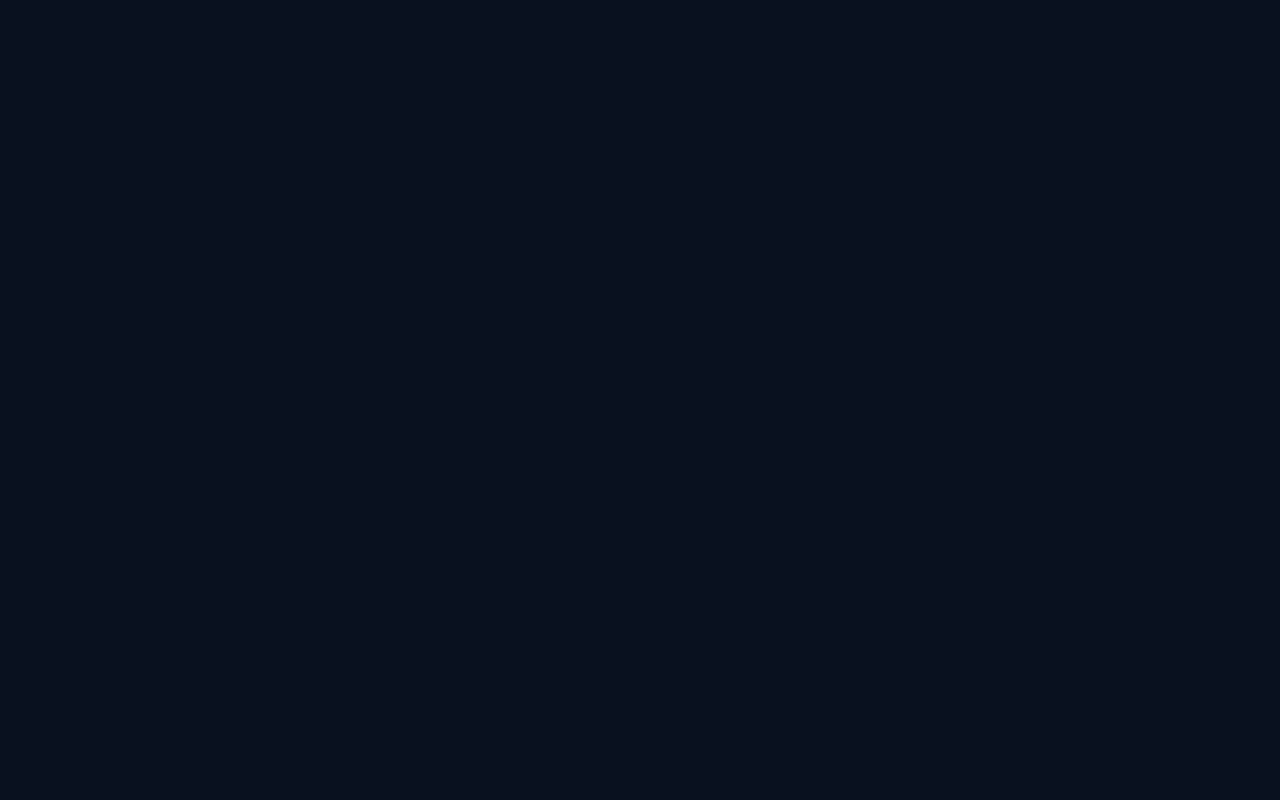
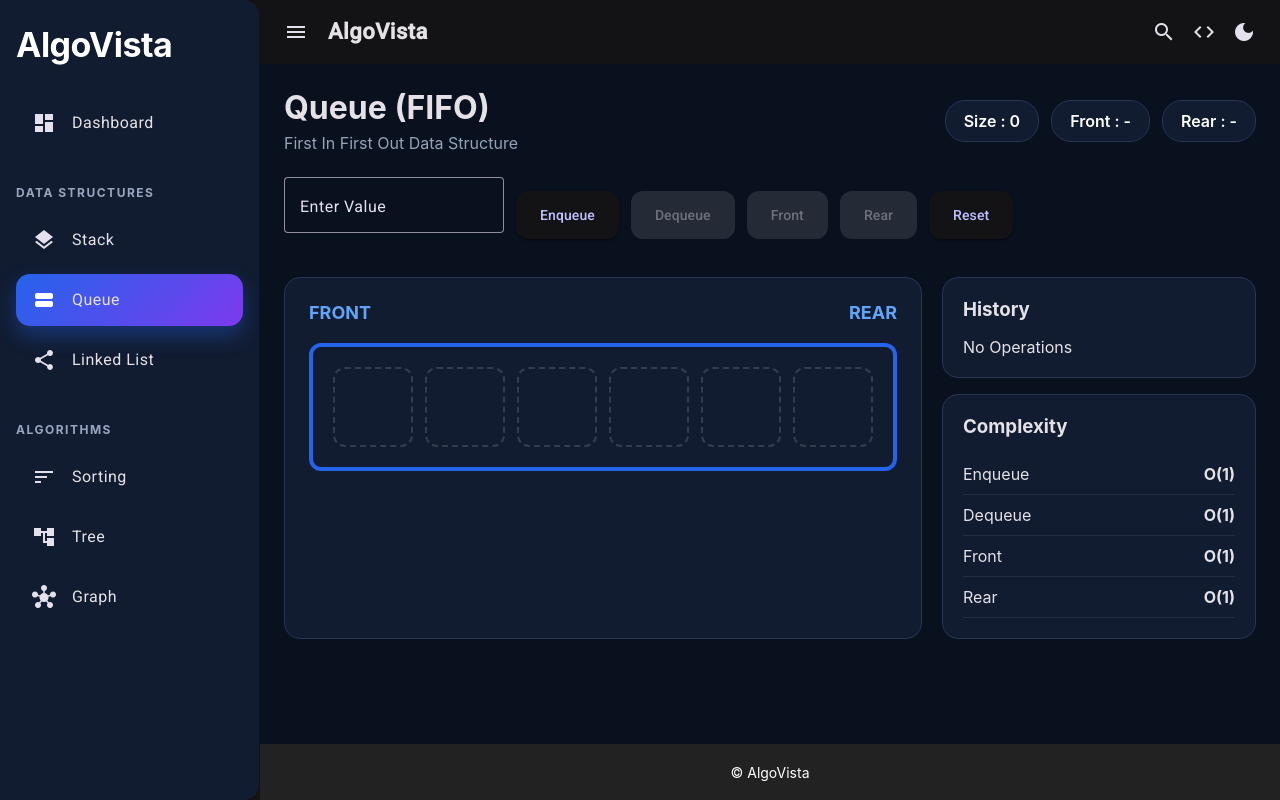
Before and after one commit to Gobika-Krishna/algovista, an Angular app: page /queue in a window 1280 px wide. Before the commit this address led to /. Built offline with nearby package versions, Linux system fonts and the light colour scheme.

Commit message:
feat(queue): add queue visualizer

```diff
--- a/src/app/app.routes.ts
+++ b/src/app/app.routes.ts
@@ -21,6 +21,11 @@ export const routes: Routes = [
                 loadComponent: () =>
                     import('./features/stack/stack').then((m) => m.Stack),
             },
+            {
+                path: 'queue',
+                loadComponent: () =>
+                    import('./features/queue/queue').then((m) => m.Queue),
+            },
         ],
     },
 ];
--- /dev/null
+++ b/src/app/features/queue/queue.html
@@ -0,0 +1,158 @@
+<div class="queue-page">
+
+    <!-- Header -->
+
+    <div class="page-header">
+
+        <div>
+            <h1>Queue (FIFO)</h1>
+            <p>First In First Out Data Structure</p>
+        </div>
+
+        <div class="queue-info">
+            <span>Size : {{ size() }}</span>
+            <span>Front : {{ front() ?? '-' }}</span>
+            <span>Rear : {{ rear() ?? '-' }}</span>
+        </div>
+
+    </div>
+
+    <!-- Controls -->
+
+    <div class="controls">
+
+        <mat-form-field appearance="outline">
+            <mat-label>Enter Value</mat-label>
+
+            <input matInput type="number" [(ngModel)]="value" (keyup.enter)="enqueue()">
+        </mat-form-field>
+
+        <button mat-raised-button color="primary" (click)="enqueue()" [disabled]="isFull()">
+
+            Enqueue
+
+        </button>
+
+        <button mat-raised-button (click)="dequeue()" [disabled]="isEmpty()">
+
+            Dequeue
+
+        </button>
+
+        <button mat-raised-button (click)="peekFront()" [disabled]="isEmpty()">
+
+            Front
+
+        </button>
+
+        <button mat-raised-button (click)="peekRear()" [disabled]="isEmpty()">
+
+            Rear
+
+        </button>
+
+        <button mat-raised-button color="warn" (click)="reset()">
+
+            Reset
+
+        </button>
+
+    </div>
+
+    <!-- Workspace -->
+
+    <div class="workspace">
+
+        <!-- Queue -->
+
+        <section class="visualizer">
+
+            <div class="queue-labels">
+
+                <span>FRONT</span>
+
+                <span>REAR</span>
+
+            </div>
+
+            <div class="queue-box">
+
+                @for(item of queue(); track $index){
+
+                <div class="queue-item">
+
+                    {{item}}
+
+                </div>
+
+                }
+
+                @for(slot of [].constructor(CAPACITY - size()); track $index){
+
+                <div class="queue-slot"></div>
+
+                }
+
+            </div>
+
+        </section>
+
+        <!-- Side Panel -->
+
+        <aside class="side-panel">
+
+            <div class="panel">
+
+                <h3>History</h3>
+
+                @if(history().length){
+
+                @for(item of history(); track $index){
+
+                <div class="history-item">
+
+                    {{item}}
+
+                </div>
+
+                }
+
+                } @else {
+
+                <p>No Operations</p>
+
+                }
+
+            </div>
+
+            <div class="panel">
+
+                <h3>Complexity</h3>
+
+                <div class="complexity">
+                    <span>Enqueue</span>
+                    <strong>O(1)</strong>
+                </div>
+
+                <div class="complexity">
+                    <span>Dequeue</span>
+                    <strong>O(1)</strong>
+                </div>
+
+                <div class="complexity">
+                    <span>Front</span>
+                    <strong>O(1)</strong>
+                </div>
+
+                <div class="complexity">
+                    <span>Rear</span>
+                    <strong>O(1)</strong>
+                </div>
+
+            </div>
+
+        </aside>
+
+    </div>
+
+</div>
--- /dev/null
+++ b/src/app/features/queue/queue.scss
@@ -0,0 +1,201 @@
+.queue-page {
+  display: flex;
+  flex-direction: column;
+  gap: 24px;
+}
+
+.page-header {
+  display: flex;
+  justify-content: space-between;
+  align-items: center;
+
+  h1 {
+    margin: 0;
+    font-size: 32px;
+    font-weight: 700;
+  }
+
+  p {
+    margin: 6px 0 0;
+    color: #94a3b8;
+  }
+}
+
+.queue-info {
+  display: flex;
+  gap: 12px;
+
+  span {
+    background: var(--surface);
+    border: 1px solid var(--border);
+    color: white;
+    padding: 10px 18px;
+    border-radius: 20px;
+    font-weight: 600;
+  }
+}
+
+.controls {
+  display: flex;
+  gap: 12px;
+  align-items: center;
+  flex-wrap: wrap;
+
+  mat-form-field {
+    width: 220px;
+  }
+}
+
+.workspace {
+  display: grid;
+  grid-template-columns: 2fr 1fr;
+  gap: 20px;
+}
+
+.visualizer {
+  background: var(--surface);
+  border: 1px solid var(--border);
+  border-radius: 16px;
+  padding: 24px;
+}
+
+.queue-labels {
+  display: flex;
+  justify-content: space-between;
+  margin-bottom: 20px;
+
+  span {
+    color: #60a5fa;
+    font-weight: 700;
+    font-size: 18px;
+  }
+}
+
+.queue-box {
+  display: flex;
+  align-items: center;
+  gap: 12px;
+
+  min-height: 120px;
+
+  border: 4px solid #2563eb;
+  border-radius: 12px;
+
+  padding: 20px;
+
+  overflow: hidden;
+}
+
+.queue-item {
+  width: 80px;
+  height: 80px;
+
+  border-radius: 12px;
+
+  background: linear-gradient(
+      135deg,
+      #2563eb,
+      #7c3aed
+  );
+
+  display: flex;
+  justify-content: center;
+  align-items: center;
+
+  color: white;
+  font-size: 24px;
+  font-weight: bold;
+
+  transition: .25s;
+
+  animation: enqueue .35s ease;
+}
+
+.queue-item:hover {
+  transform: translateY(-4px);
+}
+
+.queue-slot {
+  width: 80px;
+  height: 80px;
+
+  border-radius: 12px;
+
+  border: 2px dashed rgba(255,255,255,.15);
+}
+
+.side-panel {
+  display: flex;
+  flex-direction: column;
+  gap: 16px;
+}
+
+.panel {
+  background: var(--surface);
+  border: 1px solid var(--border);
+  border-radius: 16px;
+  padding: 20px;
+}
+
+.panel h3 {
+  margin-top: 0;
+  margin-bottom: 16px;
+}
+
+.history-item {
+  padding: 10px 0;
+  border-bottom: 1px solid rgba(255,255,255,.08);
+}
+
+.complexity {
+  display: flex;
+  justify-content: space-between;
+  padding: 10px 0;
+  border-bottom: 1px solid rgba(255,255,255,.08);
+}
+
+@keyframes enqueue {
+
+  from {
+
+    opacity: 0;
+
+    transform: translateX(40px);
+
+  }
+
+  to {
+
+    opacity: 1;
+
+    transform: translateX(0);
+
+  }
+
+}
+
+@media (max-width: 1100px) {
+
+  .workspace {
+    grid-template-columns: 1fr;
+  }
+
+}
+
+@media (max-width: 768px) {
+
+  .controls {
+    flex-direction: column;
+    align-items: stretch;
+  }
+
+  .controls mat-form-field {
+    width: 100%;
+  }
+
+  .queue-box {
+    flex-wrap: wrap;
+    justify-content: center;
+  }
+
+}
--- /dev/null
+++ b/src/app/features/queue/queue.ts
@@ -0,0 +1,125 @@
+import { Component, computed, signal } from '@angular/core';
+import { FormsModule } from '@angular/forms';
+import { NgClass } from '@angular/common';
+
+import { MatButtonModule } from '@angular/material/button';
+import { MatFormFieldModule } from '@angular/material/form-field';
+import { MatInputModule } from '@angular/material/input';
+
+@Component({
+  selector: 'app-queue',
+  standalone: true,
+  imports: [
+    FormsModule,
+    NgClass,
+    MatButtonModule,
+    MatFormFieldModule,
+    MatInputModule
+  ],
+  templateUrl: './queue.html',
+  styleUrl: './queue.scss'
+})
+export class Queue {
+
+  value: number | null = null;
+
+  readonly CAPACITY = 6;
+
+  readonly MAX_HISTORY = 8;
+
+  queue = signal<number[]>([]);
+
+  history = signal<string[]>([]);
+
+  front = computed(() =>
+    this.queue().length ? this.queue()[0] : null
+  );
+
+  rear = computed(() =>
+    this.queue().length
+      ? this.queue()[this.queue().length - 1]
+      : null
+  );
+
+  size = computed(() => this.queue().length);
+
+  isEmpty = computed(() => this.size() === 0);
+
+  isFull = computed(() => this.size() === this.CAPACITY);
+
+  enqueue() {
+
+    if (this.value == null) return;
+
+    if (this.isFull()) {
+      this.addHistory('Queue Overflow');
+      return;
+    }
+
+    this.queue.update(q => [...q, this.value!]);
+
+    this.addHistory(`Enqueue(${this.value})`);
+
+    this.value = null;
+
+  }
+
+  dequeue() {
+
+    if (this.isEmpty()) {
+
+      this.addHistory('Queue Underflow');
+
+      return;
+
+    }
+
+    const removed = this.queue()[0];
+
+    this.queue.update(q => q.slice(1));
+
+    this.addHistory(`Dequeue() → ${removed}`);
+
+  }
+
+  peekFront() {
+
+    if (!this.isEmpty()) {
+
+      this.addHistory(`Front → ${this.front()}`);
+
+    }
+
+  }
+
+  peekRear() {
+
+    if (!this.isEmpty()) {
+
+      this.addHistory(`Rear → ${this.rear()}`);
+
+    }
+
+  }
+
+  reset() {
+
+    this.queue.set([]);
+
+    this.history.set([]);
+
+  }
+
+  private addHistory(message: string) {
+
+    this.history.update(history => [
+
+      message,
+
+      ...history
+
+    ].slice(0, this.MAX_HISTORY));
+
+  }
+
+}
--- a/src/app/layout/sidebar/sidebar.html
+++ b/src/app/layout/sidebar/sidebar.html
@@ -38,7 +38,7 @@
 
         </a>
 
-        <a mat-list-item>
+        <a mat-list-item routerLink="/queue" routerLinkActive="active-link">
 
             <mat-icon matListItemIcon>view_stream</mat-icon>
 
```
Also changed, not shown: 2 other files (tests, documents, lock files or other folders).
